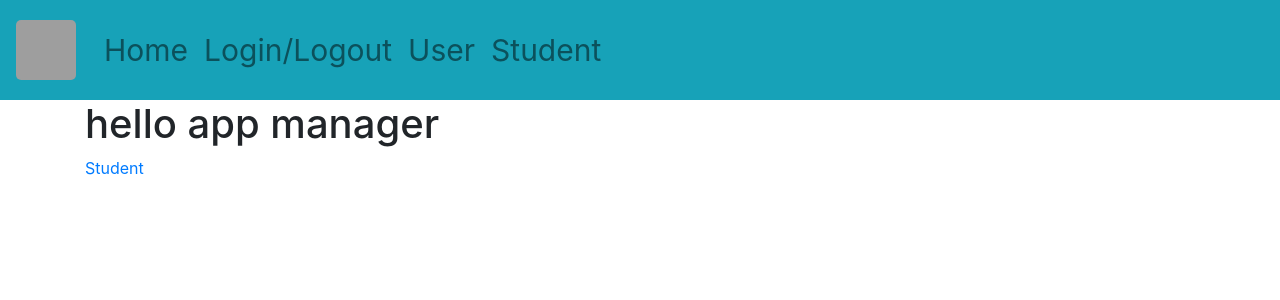
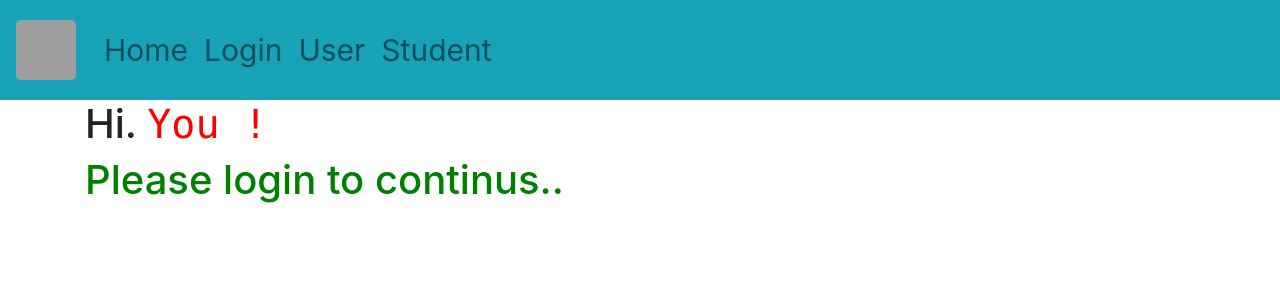
Before and after one commit to truongtv1909/MgStudent-nodejs, a Node server app: page / in a window 1280 px wide. Shown: the top 300 px of the page. Run offline with Node 20, Linux system fonts and the light colour scheme; data that the repository does not hold is empty; grey boxes are pictures that could not be loaded.

Commit message:
fix code

```diff
--- a/controllers/auth.controller.js
+++ b/controllers/auth.controller.js
@@ -1,6 +1,7 @@
 const con = require('../models/db');
 
 module.exports.getLogin = function(req,res){
+    res.clearCookie('uId');
     res.render('auth/index');
 }
 module.exports.postLogin = function(req,res){
--- a/index.js
+++ b/index.js
@@ -1,8 +1,13 @@
-const express = require('express');
-const studentRounter = require('./rountes/student.rounter');
-const userRounter = require('./rountes/user.rounter');
-const authRounter = require('./rountes/auth.rounter');
-const bodyParser = require('body-parser');
+const express           = require('express');
+const cookiesParser     = require('cookie-parser');
+const bodyParser        = require('body-parser');
+
+const con               = require('./models/db');
+const studentRounter    = require('./rountes/student.rounter');
+const userRounter       = require('./rountes/user.rounter');
+const authRounter       = require('./rountes/auth.rounter');
+const authLogin         = require('./middleware/auth.login');
+
 
 
 
@@ -12,17 +17,24 @@ const port = 3000;
 app.set('view engine','pug');
 app.set('views','./views');
 
+app.use(cookiesParser());
 app.use(bodyParser.json());
 app.use(bodyParser.urlencoded({extended:true}));
-app.use('/student',studentRounter);
-app.use('/user',userRounter);
+app.use('/student',authLogin.requireAuth,studentRounter);
+app.use('/user',authLogin.requireAuth,userRounter);
 app.use('/auth',authRounter);
 
 app.get('/',function(req, res){
-    res.render('index',{
-        student:'hoang'
+    let id =  req.cookies.uId
+    let sql = `SELECT * FROM user WHERE id = '${id}'`
+    con.query(sql,function(err,datas){
+        if(err) throw err;
+        res.render('index',{
+            userData:datas[0]
+        });
     });
 });
+
 app.use(express.static('public'));
 app.listen(port,function(){
     console.log('Serve is running on port: ',port);
--- a/package.json
+++ b/package.json
@@ -19,6 +19,7 @@
   "homepage": "https://github.com/truongtv1909/MgStudent-nodejs#readme",
   "dependencies": {
     "body-parser": "^1.19.0",
+    "cookie-parser": "^1.4.4",
     "express": "^4.17.1",
     "multer": "^1.4.2",
     "mysql": "^2.17.1",
--- a/test.html
+++ b/test.html
@@ -8,5 +8,6 @@
 </head>
 <body>
         <input type="text" placeholder="">
+        <h1 style="color: red"> asdasd</h1>
 </body>
 </html>
--- a/views/auth/index.pug
+++ b/views/auth/index.pug
@@ -6,7 +6,6 @@ block common
         .collapse.navbar-collapse
             .navbar-nav
                 a.nav-item.nav-link(href='/') Home
-                a.nav-item.nav-link(href='/') menu
     .container
         h1 Login form
         if err
--- a/views/index.pug
+++ b/views/index.pug
@@ -6,10 +6,11 @@ block common
         .collapse.navbar-collapse
             .navbar-nav
                 a.nav-item.nav-link(href='/') Home
-                a.nav-item.nav-link(href='/auth') Login/Logout
+                a.nav-item.nav-link(href='/auth')= `${userData?'Logout':'Login'}`
                 a.nav-item.nav-link(href='/user') User
                 a.nav-item.nav-link(href='/student') Student
 
     .container
-        h1  hello app manager
-        a(href="/student") Student
+        h1 Hi.
+          samp(style='color: red')=` ${userData?userData.name:'You'} !`
+        h1(style='color: green')= `${userData?'Wellcome to manager app...':'Please login to continus..'}`
```
Also changed, not shown: middleware/auth.login.js (added, +17 -0 lines), validate/user.validate.js (+3 -19 lines), 1 other file.
